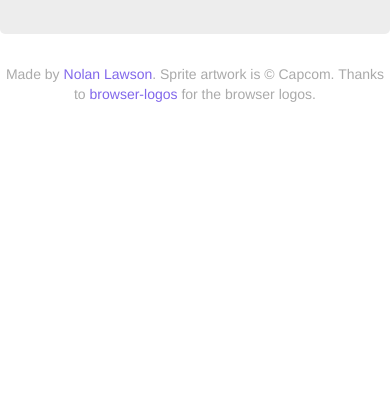
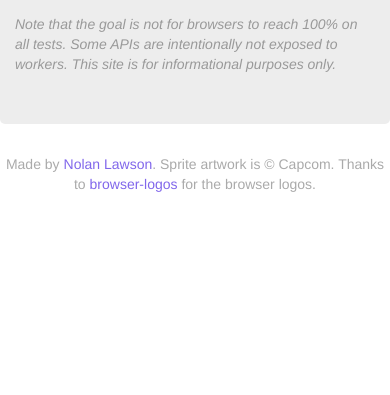
Before and after one commit to nolanlawson/html5workertest, a website: page www/index.hbs in a window 390 px wide. Shown: the part 449-844 px from the top of the page. Drawn offline with nearby package versions, Linux system fonts and the light colour scheme; files that its build step writes are made by us from their sources.

Commit message:
add disclaimer text (#21)
fixes #8

[skip ci]

```diff
--- a/www/index.hbs
+++ b/www/index.hbs
@@ -29,6 +29,7 @@
     </p>
   </div>
   <img class="little-hero" src="hero.png" alt="HTML5WorkerTest.com logo"/>
+  <div class="disclaimer"><p><em>Note that the goal is not for browsers to reach 100% on all tests. Some APIs are intentionally not exposed to workers. This site is for informational purposes only.</em></p></div>
 </div>
 {{#each workerTypes}}
 <h3>{{name}}</h3>
--- a/www/style.css
+++ b/www/style.css
@@ -215,6 +215,18 @@ th.category {
   color: rgba(0, 0, 0, 0.4)
 }
 
+.disclaimer {
+  color: #999;
+  padding-top: 30px;
+}
+
+.disclaimer p {
+  font-size: 14px;
+  text-align: left;
+  max-width: 50%;
+  margin: 0;
+}
+
 @media (max-width: 767px) {
   .hero .quote {
     display: block;
@@ -297,4 +309,10 @@ th.category {
     left: 10px;
     top: 10px;
   }
+  .disclaimer {
+    padding-top: 10px;
+  }
+  .disclaimer p {
+    max-width: 100%;
+  }
 }
```
